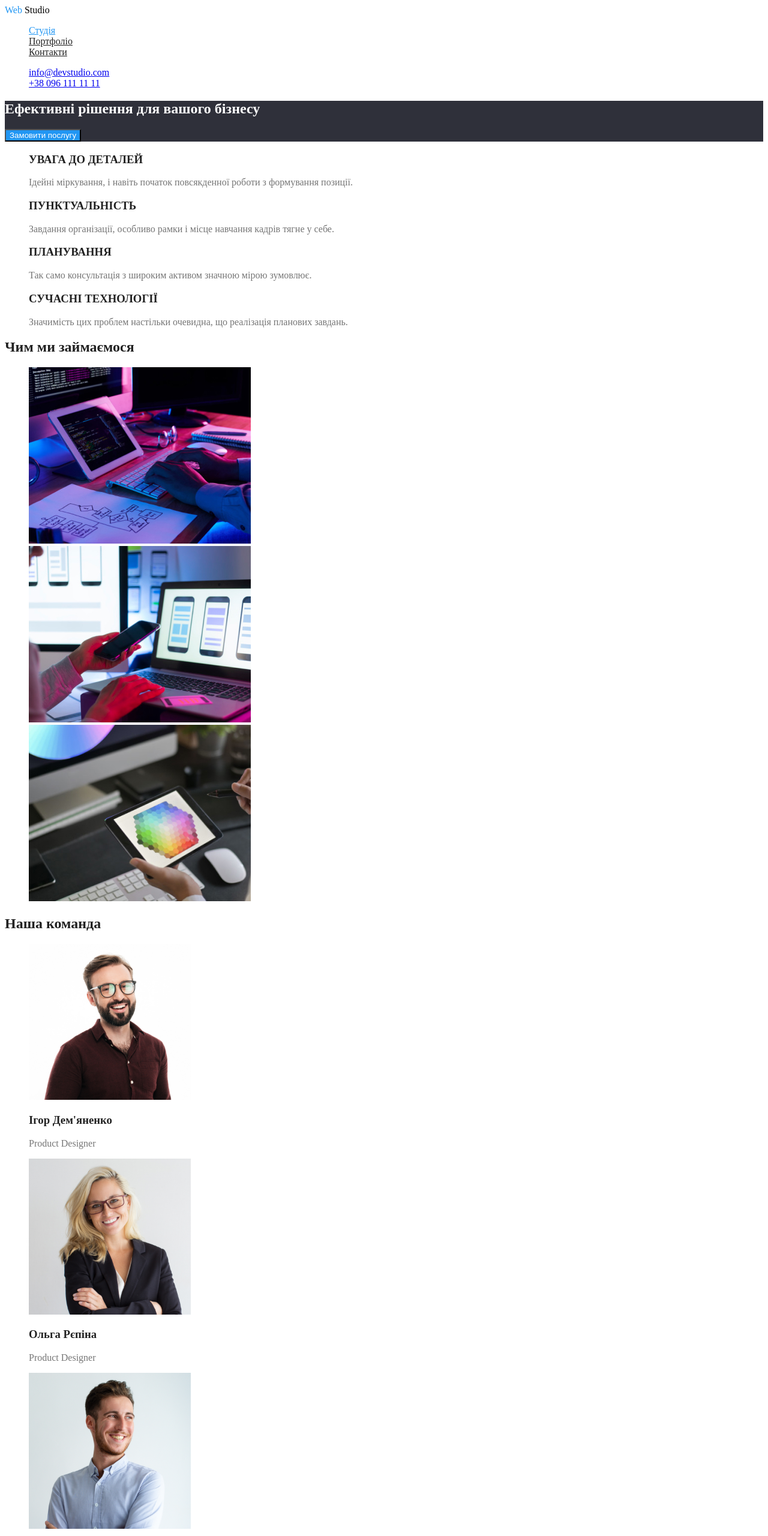
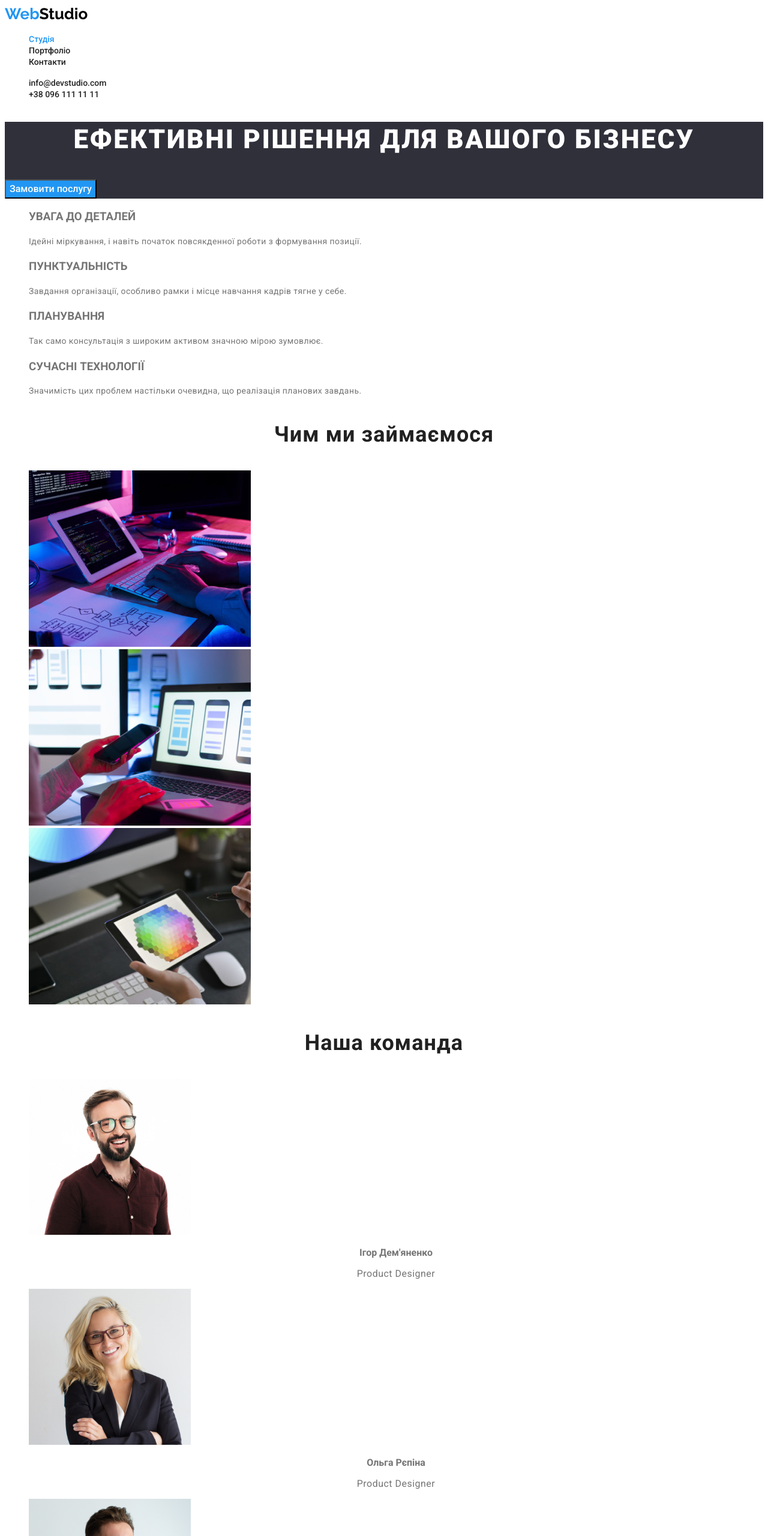
Before and after one commit to VolodymyrShostak/goit-markup-hw-02, a plain HTML site: page index.html in a window 1280 px wide. Shown: the top 2560 px of the page at 60% size. Drawn offline with Linux system fonts and the light colour scheme.

Commit message:
робота із текстом (шрифт+колір)

```diff
--- a/css/styles.css
+++ b/css/styles.css
@@ -1,16 +1,25 @@
 :root {
     --primary-text-color: #2F303A;
     --title-text-color: #212121;
-
+--primaty-white-color: #FFFFFF;
     --accent-color: #2196F3;
 
 }
 body {
+font-family: 'Roboto', sans-serif;
 background-color: white;
 color:#757575 ;
+letter-spacing: 3%;
 }
 .decoration {
     text-decoration: none;
+}
+/* logo */
+.logo {
+font-family: 'Raleway', sans-serif;
+font-style: Bold;
+font-size: 26px;
+line-height: 1.2;
 }
 .logo-one {
     color:var(--accent-color);
@@ -21,11 +30,18 @@ color:#757575 ;
 .logo-three {
     color: #FFFFFF;
 }
+
 .list {
     list-style: none;
 }
-.site-nav .link {
-    color:var(--title-text-color);
+.site-nav .link, .contacts .link {
+color:var(--title-text-color);
+font-weight: 500;
+font-size: 14px;
+line-height: 1.14;
+line-height: 100%;
+letter-spacing: 2%;
+text-decoration: none;
 }
 .site-nav .link:hover,
 .site-nav .link:focus {
@@ -34,25 +50,95 @@ color:#757575 ;
 .site-nav .link.current {
     color: var(--accent-color);
 }
+.contacts .link:hover,
+.contacts .link:focus {
+    color: var(--accent-color);
+}
+.contacts .link.current {
+    color: var(--accent-color);
+}
+
 .hero, .footer {
     background-color:#2F303A;
 }
 .hero-title {
     color: #FFFFFF;
+    font-weight: 900;
+font-size: 44px;
+line-height: 1.36;
+text-align: center;
+letter-spacing: 0.06em;
+text-transform: uppercase
 }
 .button {
-  background-color:var(--accent-color);
-  color: #FFFFFF;
+    font-family: inherit;
+  background-color:var(--primaty-white-color);
+  color: var(--title-text-color);
+  font-weight: 500;
+font-size: 16px;
+line-height: 1.63;
+}
+.button.primary {
+ background-color:var(--accent-color);
+  color: var(--primaty-white-color);
+}
+.button.secondary {
+ background-color:var(--primaty-white-color);
+  color: var(--accent-color);
 }
 .section-title {
     color:var(--title-text-color) ;
+ font-weight: 700;
+font-size: 36px;
+line-height: 1.67;
+text-align: center;
+letter-spacing: 0.03em;
+
 }
-.title, .name  {
-    color: var(--title-text-color);
+.title,   {
+    color:var(--title-text-color);
+   font-weight: 700;
+font-size:14px;
+line-height: 1.14;
+letter-spacing: 0.03em;
+text-transform: uppercase;
 }
+
+.priority .text {
+
+font-size: 14px;
+line-height: 1.7;
+letter-spacing: 0.03em;
+}
+
+.personal .position {
+
+ font-weight: 400;
+font-size: 16px;
+line-height: 1.19;
+text-align: center;
+letter-spacing: 0.03em;
+
+}
+
+.name {
+
+color:var(--title-text-color)
+font-weight: 500;
+font-size: 16px;
+text-align: center;
+line-height: 1.19;
+}
+
 /* footer */
-.post-address {
-    color:#FFFFFF ;
+.address {
+    color: #FFFFFF ;
+    font-family: 'Roboto';
+font-style: normal;
+font-weight: 400;
+    font-size: 14px;
+line-height: 1.71;
+letter-spacing: 0.03em;
 }
 .mail, .tel {
     color: #FFFFFF99;
--- a/index.html
+++ b/index.html
@@ -5,14 +5,14 @@
         <meta http-equiv="X-UA-Compatible" content="IE=edge" />
         <meta name="viewport" content="width=device-width, initial-scale=1.0" />
         <title>Document</title>
+        <link href="https://fonts.googleapis.com/css2?family=Raleway:wght@700&family=Roboto:wght@400;500;700;900&display=swap" rel="stylesheet">
         <link rel="stylesheet" href="./css/styles.css">
     </head>
     <body class="page">
         <header>
             <nav >
-                <a href="/" class="decoration">
-                    <span class="logo-one" style="text-transform:capitalize">web</span>
-                    <span class="logo-two" style="text-transform:capitalize">studio</span>
+                <a href="/" class="decoration logo">
+                    <span class="logo-one">Web</span><span class="logo-two">Studio</span>
                 </a>
                 <ul class="site-nav list">
                     <li><a href="" class="link current">Студія</a></li>
@@ -21,8 +21,8 @@
                 </ul>
             </nav>
             <ul class="contacts list">
-                <li><a href="mailto:info@devstudio.com" class="">info@devstudio.com</a></li>
-                <li><a href="tel:+380961111111" class="">+38 096 111 11 11</a></li>
+                <li><a href="mailto:info@devstudio.com" class="link">info@devstudio.com</a></li>
+                <li><a href="tel:+380961111111" class="link">+38 096 111 11 11</a></li>
             </ul>
         </header>
         <main>
@@ -30,7 +30,7 @@
             <div>
                 <section class="hero">
                     <h1 class="hero-title">Ефективні рішення для вашого бізнесу</h1>
-                    <button type="button" class="button">Замовити послугу</button>
+                    <button type="button" class="button primary">Замовити послугу</button>
                 </section>
             </div>
             <!--Основні акценти-->
@@ -39,28 +39,28 @@
                 <ul class="priority list">
                     <li>
                         <h3 class="title">УВАГА ДО ДЕТАЛЕЙ</h3>
-                        <p>
+                        <p class="text">
                             Ідейні міркування, і навіть початок повсякденної
                             роботи з формування позиції.
                         </p>
                     </li>
                     <li>
                         <h3 class="title">ПУНКТУАЛЬНІСТЬ</h3>
-                        <p>
+                        <p class="text">
                             Завдання організації, особливо рамки і місце
                             навчання кадрів тягне у себе.
                         </p>
                     </li>
                     <li>
                         <h3 class="title">ПЛАНУВАННЯ</h3>
-                        <p>
+                        <p class="text">
                             Так само консультація з широким активом значною
                             мірою зумовлює.
                         </p>
                     </li>
                     <li>
                         <h3 class="title">СУЧАСНІ ТЕХНОЛОГІЇ</h3>
-                        <p>
+                        <p class="text">
                             Значимість цих проблем настільки очевидна, що
                             реалізація планових завдань.
                         </p>
@@ -107,7 +107,7 @@
                             width="270"
                         />
                         <h3 class="name">Ігор Дем'яненко</h3>
-                        <p>Product Designer</p>
+                        <p class="position">Product Designer</p>
                     </li>
                     <li>
                         <img
@@ -116,7 +116,7 @@
                             width="270"
                         />
                         <h3 class="name" >Ольга Рєпіна</h3>
-                        <p>Product Designer</p>
+                        <p class="position">Product Designer</p>
                     </li>
                     <li>
                         <img
@@ -125,7 +125,7 @@
                             width="270"
                         />
                         <h3 class="name">Микола Тарасов</h3>
-                        <p>Product Designer</p>
+                        <p class="position">Product Designer</p>
                     </li>
                     <li>
                         <img
@@ -134,7 +134,7 @@
                             width="270"
                         />
                         <h3 class="name">Михайло Єрмаков</h3>
-                        <p>UI Designer</p>
+                        <p class="position">UI Designer</p>
                     </li>
                 </ul>
             </section>
@@ -142,13 +142,12 @@
         <!--футер-->
         <footer>
             <div class="footer">
-                <a href="/" class="decoration">
-                    <span class="logo-one" style="text-transform:capitalize">web</span>
-                    <span class="logo-three" style="text-transform:capitalize">studio</span>
+                <a href="/" class="decoration logo">
+                   <span class="logo-one">Web</span><span class="logo-three">Studio</span>
                 </a>
-                <address>
-                    <ul class="address list ">
-                    <li><a href="/" class="post-address decoration">м. Київ, пр-т Лесі Українки, 26</a></li>
+                <address class="address decoration ">
+                    <ul class="list">
+                    <li><a href="/" class="post-address">м. Київ, пр-т Лесі Українки, 26</a></li>
                     <li><a href="mailto:info@devstudio.com" class="mail decoration">info@devstudio.com</a></li>
                     <li><a href="tel:+38096111111" class="tel decoration">+38 096 111 11 11</a></li>
                 </ul>
```
Also changed, not shown: portfolio.html (+84 -17 lines).
